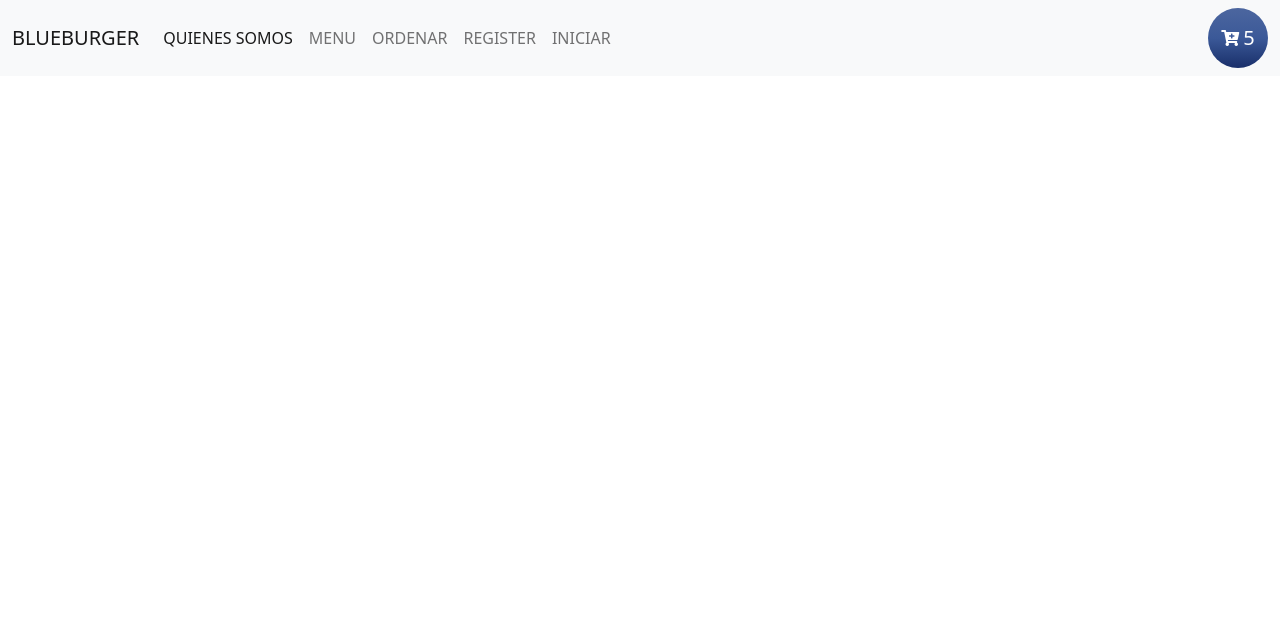
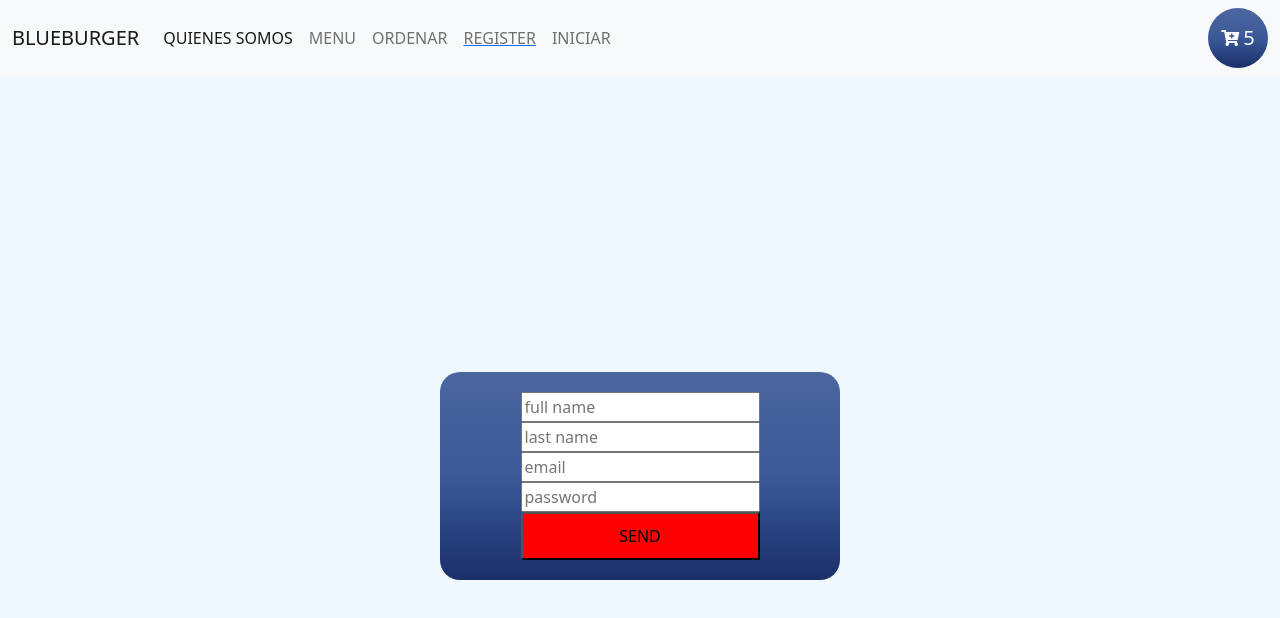
Before and after one commit to lucciii33/zuela-burger, a React (Vite) app: page /login in a window 1280 px wide. Shown: the top 618 px of the page. Built offline with nearby package versions, Linux system fonts and the light colour scheme.

Commit message:
new test inputs

```diff
--- a/src/App.jsx
+++ b/src/App.jsx
@@ -8,6 +8,7 @@ import Navbar from './components/Navbar'
 import HomePageOriginal from "./views/homepage-original"
 import Menu from './views/menu'
 import About from './views/about'
+import Login from './views/login'
 
 function App() {
   const [count, setCount] = useState(0)
@@ -20,11 +21,10 @@ function App() {
         <Route path="/" element={ <HomePageOriginal/> } />
         <Route path='/Menu' element={<Menu/>} />
         <Route path='/about' element={<About/>} />
+        <Route path='/login' element={<Login/>} />
       </Routes>
 
       </div>
-
-
     </>
   )
 }
--- a/src/components/Navbar.jsx
+++ b/src/components/Navbar.jsx
@@ -25,9 +25,10 @@ function Navbar() {
         <li class="nav-item">
           <a class="nav-link ">ORDENAR</a>
         </li>
+        <Link to="/Login" test-datatype="register">
         <li class="nav-item">
           <a class="nav-link" href="#">REGISTER</a>
-        </li>
+        </li></Link>
 
         <li class="nav-item">
           <a class="nav-link ">INICIAR</a>
--- /dev/null
+++ b/src/css/login.css
@@ -0,0 +1,17 @@
+.container-test{
+    background-color: aliceblue;
+    width: 100%;
+    height: 100vh;
+}
+.box-register{
+    width: 400px;
+    height: auto;
+    border-radius: 20px;
+    background: linear-gradient(to bottom, #4c669f, #3b5998, #192f6a);
+    padding: 20px;
+}
+.buttonSend{
+    width: 100%;
+    background-color: red;
+    padding: 10px;
+}
--- /dev/null
+++ b/src/views/login.jsx
@@ -0,0 +1,78 @@
+import { useEffect, useState } from "react";
+import { Routes, Route } from "react-router-dom";
+import { Link } from "react-router-dom";
+import "../css/login.css";
+
+function Login() {
+  const [data, setData] = useState({
+    firstName: "",
+    lastName: "",
+    email: "",
+    password: "",
+  });
+
+  const handleChange = (e) => {
+    setData({ ...data, [e.target.name]: e.target.value });
+  };
+  console.log(data);
+
+  const submit = () => {
+    console.log("working fine");
+    setData({
+      firstName: "",
+      lastName: "",
+      email: "",
+      password: "",
+    });
+  };
+
+  return (
+    <>
+      <div className="container-test d-flex justify-content-center align-items-center">
+        <div className="box-register d-flex justify-content-center align-items-center">
+          <div className="">
+            <div>
+              <input
+                placeholder="full name"
+                onChange={handleChange}
+                value={data?.firstName}
+                name="firstName"
+              />
+            </div>
+            <div>
+              <input
+                placeholder="last name"
+                onChange={handleChange}
+                value={data?.lastName}
+                name="lastName"
+              />
+            </div>
+            <div>
+              <input
+                placeholder="email"
+                onChange={handleChange}
+                value={data?.email}
+                name="email"
+              />
+            </div>
+            <div>
+              <input
+                placeholder="password"
+                onChange={handleChange}
+                value={data?.password}
+                name="password"
+                type="password"
+              />
+            </div>
+
+            <button className="buttonSend" onClick={submit} test-data="sendButton">
+              SEND
+            </button>
+          </div>
+        </div>
+      </div>
+    </>
+  );
+}
+
+export default Login;
```
Also changed, not shown: 1 other file (tests, documents, lock files or other folders).
